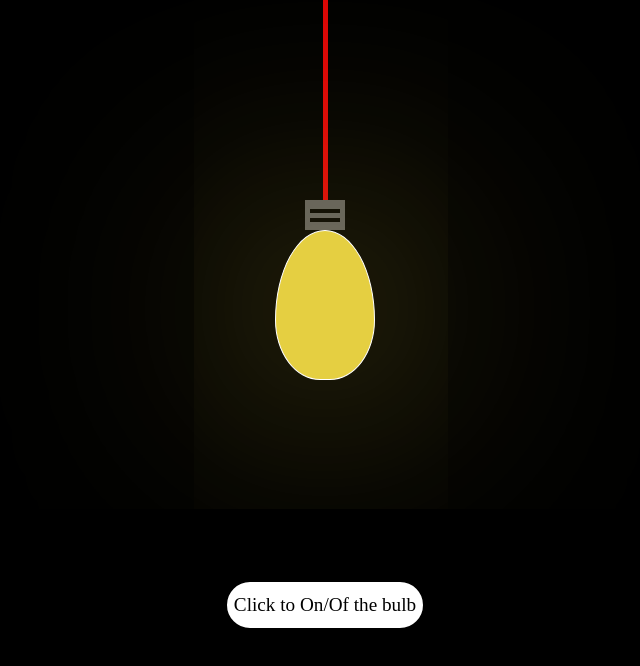
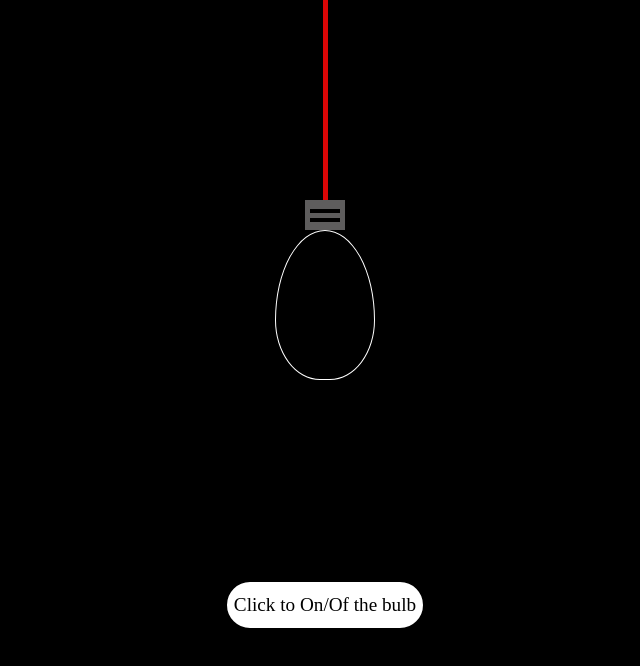
Before and after one commit to sankalp-sachan/Glowing-Bulb, a plain HTML site: page index.html in a window 1280 px wide. Shown: the whole page, without its empty margins (315-955 px from the left). Drawn offline with Linux system fonts and the light colour scheme.

Commit message:
Update index.html

```diff
--- a/index.html
+++ b/index.html
@@ -14,7 +14,7 @@
                 <div class="l"></div>
                 <div class="l"></div>
             </div>
-            <div id="bulb" class="on">
+            <div id="bulb" >
                 <div class="gl"></div>
             </div>
         </div>
```
